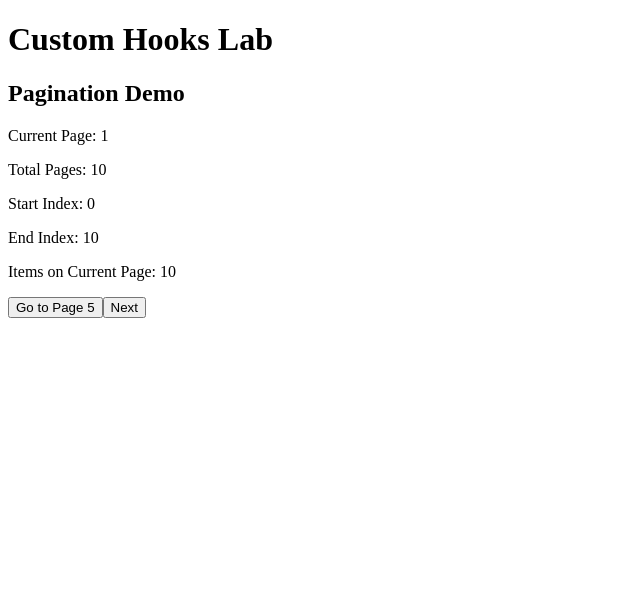
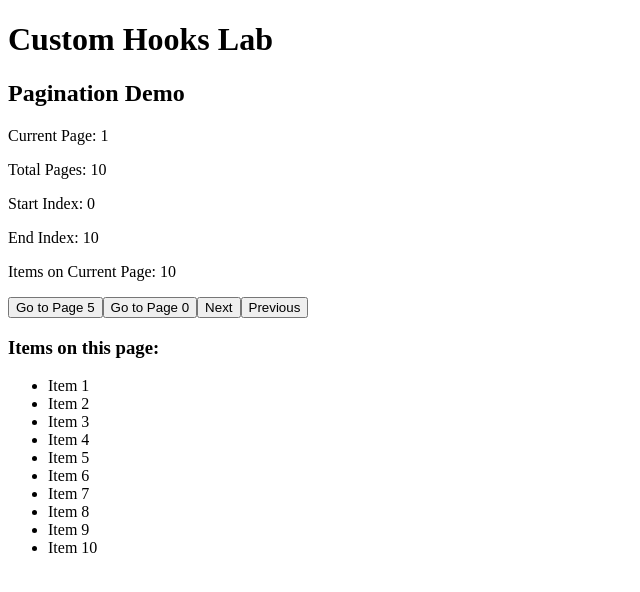
Before and after one commit to darshita2711/lab_10.2_custom_hooks, a React (Vite) app: page / in a window 1280 px wide. Shown: the top 592 px of the page, without its empty margins (0-640 px from the left). Built offline with nearby package versions, Linux system fonts and the light colour scheme.

Commit message:
implemented to display current page items

```diff
--- a/src/components/PaginationDemo.tsx
+++ b/src/components/PaginationDemo.tsx
@@ -1,12 +1,17 @@
 import { usePagination } from "../hooks/usePagination";
 
 function PaginationDemo() {
-  const { currentPage, totalPages, startIndex, endIndex, itemsOnCurrentPage, setPage, nextPage } = usePagination({
-    totalItems: 100,
+
+  const items = Array.from(
+    { length: 100 },
+    (_, index) => `Item ${index + 1}`
+    );
+  const { currentPage, totalPages, startIndex, endIndex, itemsOnCurrentPage, setPage, nextPage, prevPage } = usePagination({
+    totalItems: items.length,
     itemsPerPage: 10,
     initialPage: 1,
   });
-
+  const currentItems = items.slice(startIndex, endIndex);
   return (
     <div>
       <h2>Pagination Demo</h2>
@@ -16,13 +21,29 @@ function PaginationDemo() {
       <p>End Index: {endIndex}</p>
       <p>Items on Current Page: {itemsOnCurrentPage}</p>
 
-      <button onClick={() => setPage(5)}>
+      <button onClick={() => setPage(15)}>
         Go to Page 5
+        </button>
+
+        <button onClick={() => setPage(0)}>
+        Go to Page 0
         </button>
 
         <button onClick={nextPage}>
         Next
         </button>
+
+        <button onClick={prevPage}>
+        Previous
+        </button>
+
+        <h3>Items on this page:</h3>
+
+        <ul>
+        {currentItems.map((item) => (
+            <li key={item}>{item}</li>
+        ))}
+        </ul>
     </div>
 
   );
--- a/src/hooks/usePagination.ts
+++ b/src/hooks/usePagination.ts
@@ -29,12 +29,19 @@ export function usePagination({
 
    // Jump to a specific page
     const setPage = (pageNumber: number) => {
-        setCurrentPage(pageNumber);
+        // prevents going beyond the last page
+        const safePage = Math.max(1, Math.min(pageNumber, totalPages));
+        setCurrentPage(safePage);
     };
 
     // Go to the next page
     const nextPage = () => {
         setPage(currentPage + 1);
+    };
+
+    // Go to the previous page
+    const prevPage = () => {
+    setPage(currentPage - 1);
     };
 
   return {
@@ -45,5 +52,6 @@ export function usePagination({
     itemsOnCurrentPage,
     setPage,
     nextPage,
+    prevPage,
   };
 }
```
